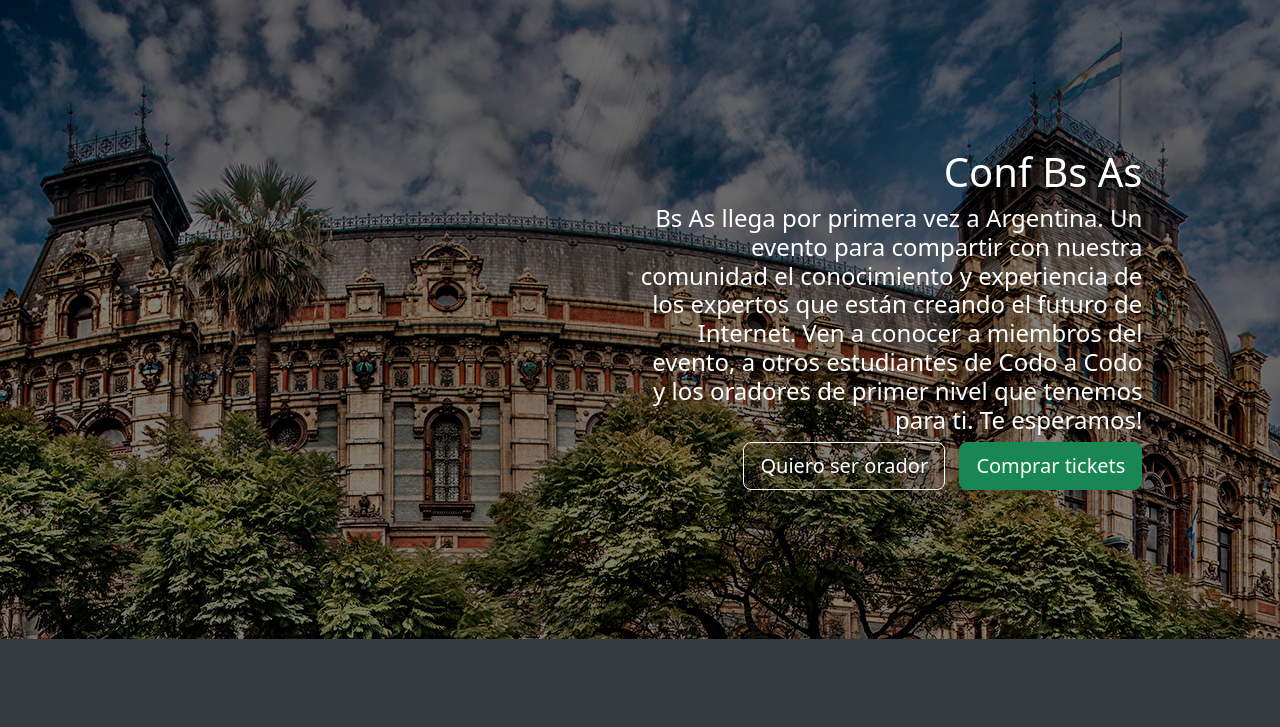
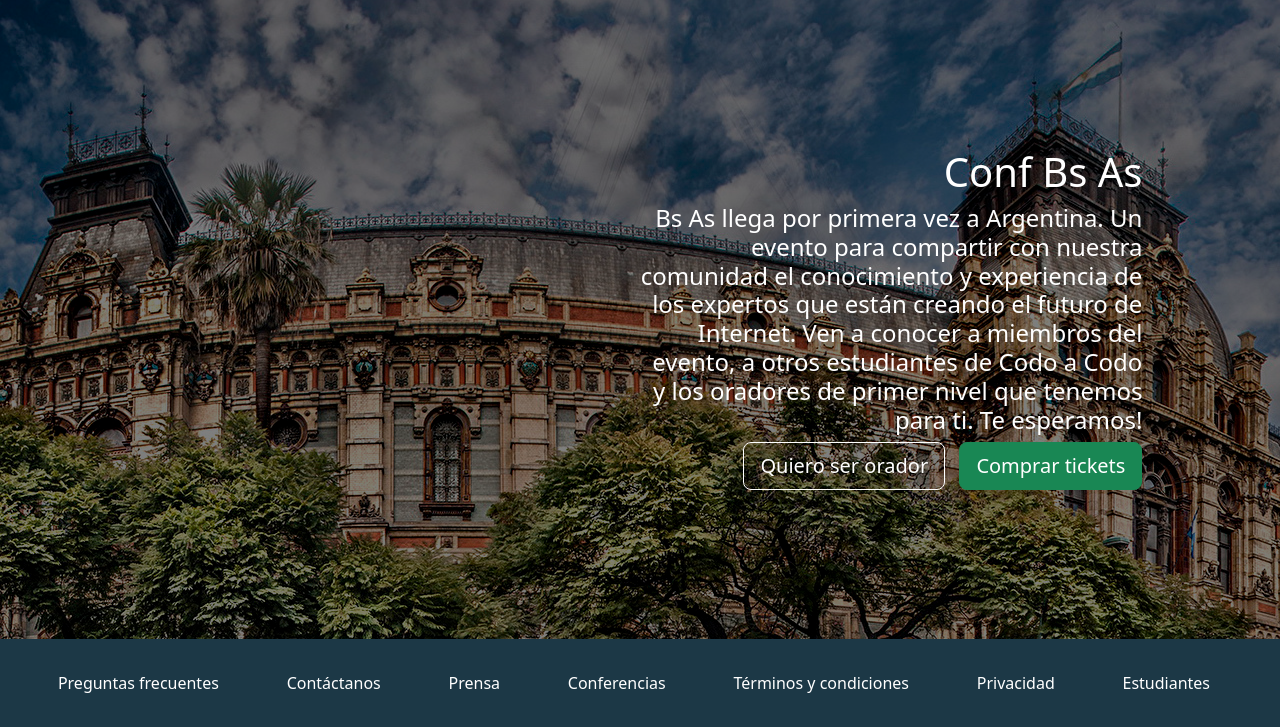
Before and after one commit to XabierGallardo/PHP-Exercices, a PHP site: page / in a window 1280 px wide. Shown: the part 226-953 px from the top of the page. Before the commit the page ends 865 px from the top, so only its background shows below. Run offline with PHP 8.4, Linux system fonts and the light colour scheme.

Commit message:
Added footer

```diff
--- a/estilos.css
+++ b/estilos.css
@@ -39,6 +39,11 @@
     width: 50%;
     text-align: end;
     padding-right: 10%;
+    /*display: flex;
+    flex-direction: column;
+    height: 50%;
+    border: 1px solid white;
+    justify-content: space-around;*/
 }
 
 #bloque1_texto h4 {
@@ -49,3 +54,13 @@
     border: 1px solid white;
     margin-right: 2%;
 }
+
+/* Footer */
+#mifooter {
+    margin: 0 auto;
+    background-color: #1c3846;
+}
+
+#mifooter a {
+    color: white;
+}
--- a/index.html
+++ b/index.html
@@ -60,6 +60,39 @@
 
     </div>
 
+    <footer class="container-fluid row p-4" id="mifooter">
+        <!--TODO meter active e disabled-->
+        <ul class="container nav col-xxl-8 d-flex justify-content-around">
+            <li class="nav-item">
+                <a class="nav-link" href="#">Preguntas frecuentes</a>
+            </li>
+
+            <li class="nav-item">
+                <a class="nav-link" href="#">Contáctanos</a>
+            </li>
+
+            <li class="nav-item">
+                <a class="nav-link" href="#">Prensa</a>
+            </li>
+
+            <li class="nav-item">
+                <a class="nav-link" href="#">Conferencias</a>
+            </li>
+
+            <li class="nav-item">
+                <a class="nav-link" href="#">Términos y condiciones</a>
+            </li>
+
+            <li class="nav-item">
+                <a class="nav-link" href="#">Privacidad</a>
+            </li>
+
+            <li class="nav-item">
+                <a class="nav-link" href="#">Estudiantes</a>
+            </li>
+        </ul>
+    </footer>
+
 
 </body>
 </html>
```
